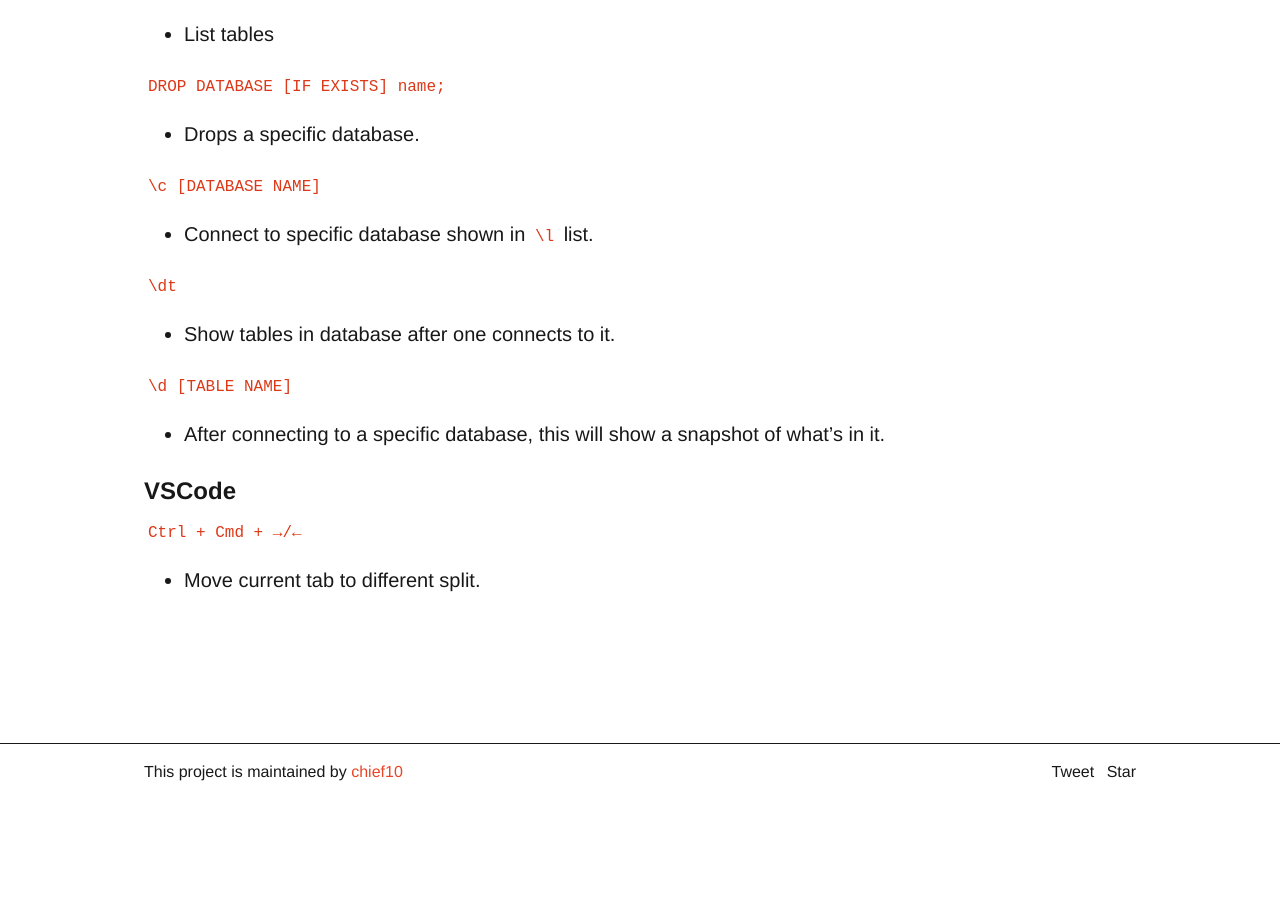
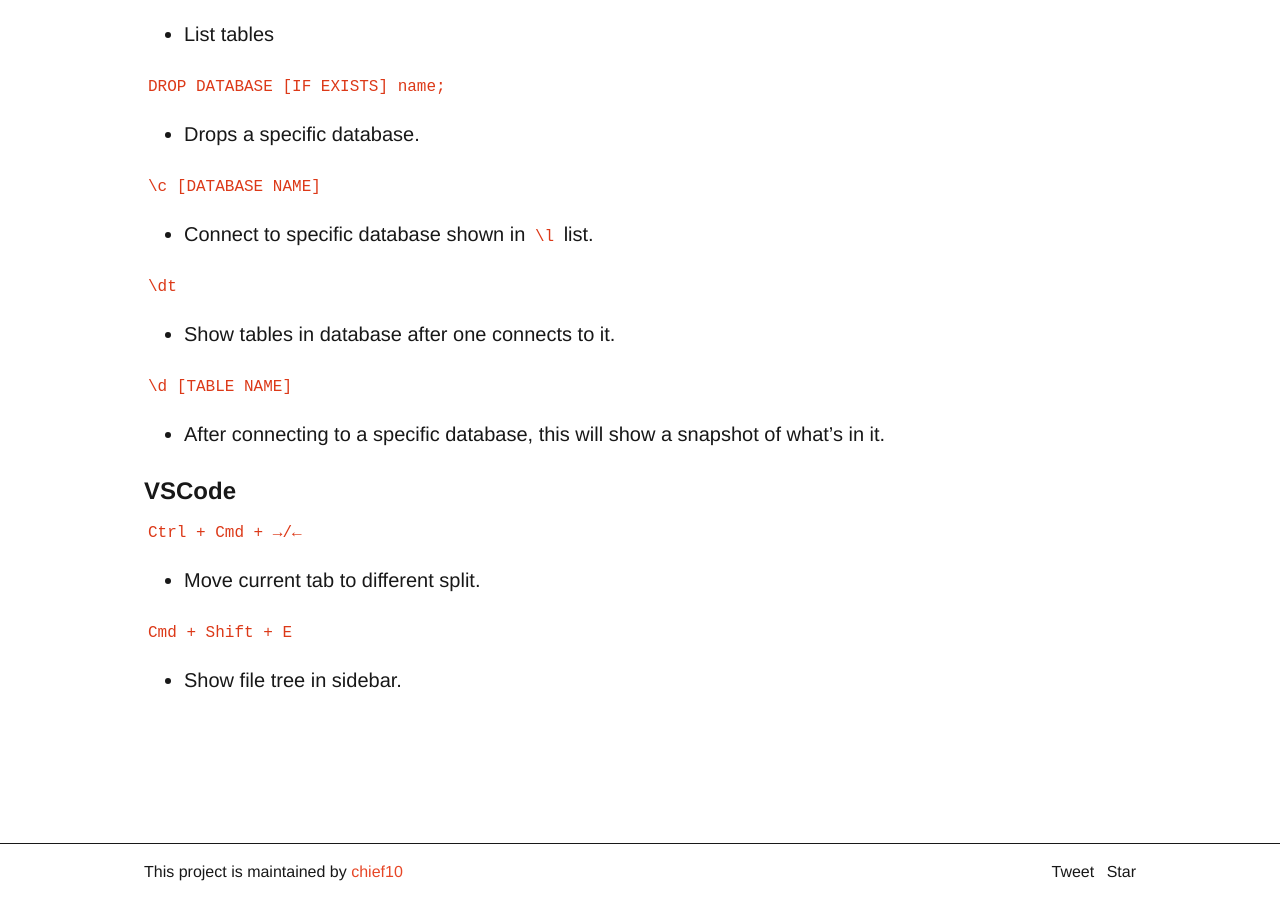
Before and after one commit to chief10/chief10.github.io, a Jekyll site: the page built from cheatsheet.md, in a window 1280 px wide and 900 px high, scrolled down 3936 px. Built offline with Jekyll 4.4.1, drawn with Linux system fonts in a browser that asks for light colours; comment, search, counter and statistics services are not loaded; before the commit the page ends 4736 px from its top, so only the background shows below that.

Commit message:
Add vscode show file tree

```diff
--- a/cheatsheet.md
+++ b/cheatsheet.md
@@ -131,3 +131,6 @@ https://github.com/ClickTripz/clicktripz.web/pull/2891/files?w=1
 
 `Ctrl + Cmd + →/←`
 - Move current tab to different split.
+
+`Cmd + Shift + E`
+- Show file tree in sidebar.
```
